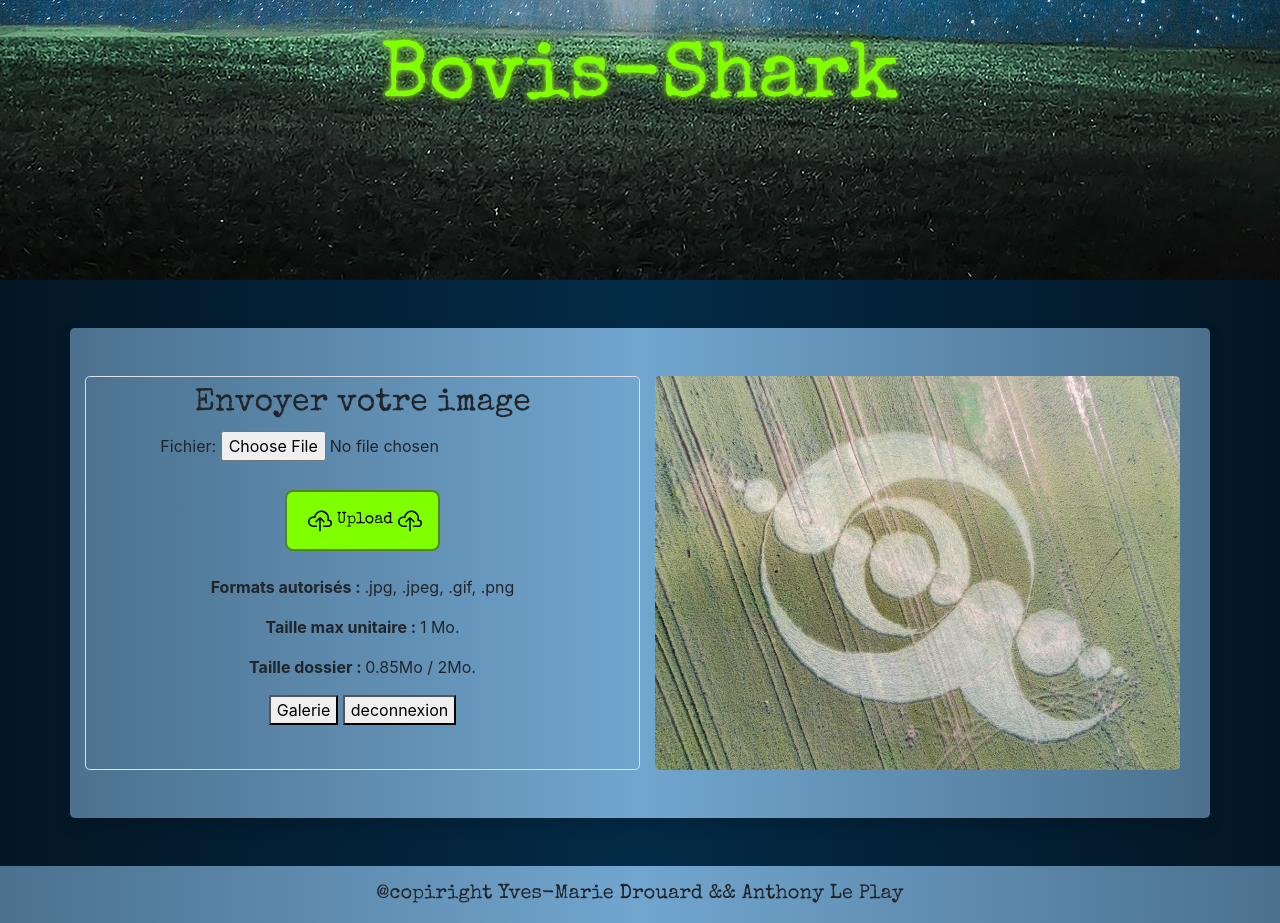
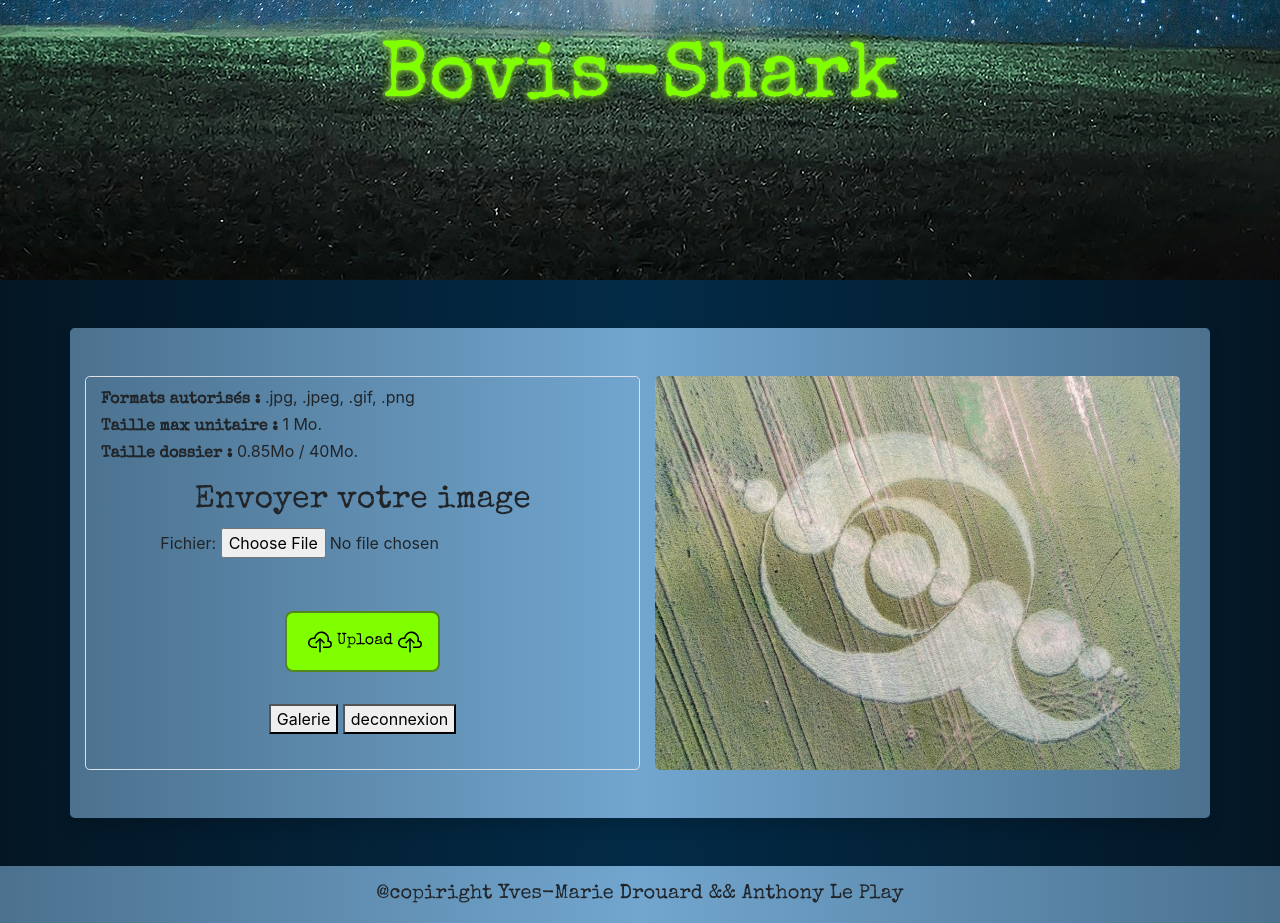
Before and after one commit to yvesmaried/tp-php-upload-img2, a PHP site: page /dashboard.php in a window 1280 px wide. Run offline with PHP 8.4, Linux system fonts and the light colour scheme.

Commit message:
modif page dashboard

```diff
--- a/assets/style.css
+++ b/assets/style.css
@@ -32,7 +32,7 @@
 .preview {
     width: 200px;
     max-height: 200px;
-    display: block;
+    display: inline-block;
 }
 
 .foot {
--- a/dashboard.php
+++ b/dashboard.php
@@ -9,8 +9,7 @@ require_once 'controller\dashboard-controller.php';
 <head>
     <meta charset="UTF-8">
     <meta name="viewport" content="width=device-width, initial-scale=1.0">
-    <link rel="stylesheet" href="https://stackpath.bootstrapcdn.com/bootstrap/4.5.0/css/bootstrap.min.css"
-        integrity="sha384-9aIt2nRpC12Uk9gS9baDl411NQApFmC26EwAOH8WgZl5MYYxFfc+NcPb1dKGj7Sk" crossorigin="anonymous">
+    <link rel="stylesheet" href="https://stackpath.bootstrapcdn.com/bootstrap/4.5.0/css/bootstrap.min.css" integrity="sha384-9aIt2nRpC12Uk9gS9baDl411NQApFmC26EwAOH8WgZl5MYYxFfc+NcPb1dKGj7Sk" crossorigin="anonymous">
     <link href="assets\style.css" rel="stylesheet" type="text/css">
     <link href="https://fonts.googleapis.com/css2?family=Special+Elite&display=swap" rel="stylesheet">
     <link href="img\icon.png" rel="icon">
@@ -36,39 +35,32 @@ require_once 'controller\dashboard-controller.php';
                 <div class="row col-12 my-5 shadow justify-content-center rounded-lg" id="id-workarea">
                     <!------------------------------------------------- COL GAUCHE ------------------------------->
                     <div class="col-12 col-sm-10 col-md-6 border py-2 my-5 rounded-lg text-center">
-                        <div>
-                            <img class="preview" />
-                        </div>
+
+                        <p class="text-left"><b class="typo-specialelite">Formats autorisés : </b>.jpg, .jpeg, .gif, .png<br>
+                            <b class="typo-specialelite">Taille max unitaire : </b><?= round(($maxSize / (1024 * 1024)), 2) ?> Mo.<br>
+                            <b class="typo-specialelite">Taille dossier : </b><?= round((TailleDossier("upload") / (1024 * 1024)), 2) ?>Mo / <?= round(($maxFolderSize / (1024 * 1024)), 2) ?>Mo.</p>
+                        <h2 class="typo-specialelite">Envoyer votre image</h2>
                         <form action="" method="post" enctype="multipart/form-data">
-                            <h2 class="typo-specialelite">Envoyer votre image</h2>
                             <label for="fileUpload">Fichier:</label>
-                            <input type="file" data-preview=".preview" name="photo" id="fileUpload"><br><br>
-                            <button id="uploadImput" class="typo-specialelite" name="submit" type="submit"><img
-                                    href="img\icon.png">
-                                <svg class="bi bi-cloud-upload" width="1.5em" height="1.5em" viewBox="0 0 16 16"
-                                    fill="currentColor" xmlns="http://www.w3.org/2000/svg">
-                                    <path
-                                        d="M4.887 6.2l-.964-.165A2.5 2.5 0 1 0 3.5 11H6v1H3.5a3.5 3.5 0 1 1 .59-6.95 5.002 5.002 0 1 1 9.804 1.98A2.501 2.501 0 0 1 13.5 12H10v-1h3.5a1.5 1.5 0 0 0 .237-2.981L12.7 7.854l.216-1.028a4 4 0 1 0-7.843-1.587l-.185.96z" />
-                                    <path fill-rule="evenodd"
-                                        d="M5 8.854a.5.5 0 0 0 .707 0L8 6.56l2.293 2.293A.5.5 0 1 0 11 8.146L8.354 5.5a.5.5 0 0 0-.708 0L5 8.146a.5.5 0 0 0 0 .708z" />
-                                    <path fill-rule="evenodd"
-                                        d="M8 6a.5.5 0 0 1 .5.5v8a.5.5 0 0 1-1 0v-8A.5.5 0 0 1 8 6z" />
+                            <input type="file" data-preview=".preview" name="photo" id="fileUpload"><br>
+                            <div class="text-center">
+                                <img class="preview">
+                            </div><br>
+                            <button id="uploadImput" class="typo-specialelite" name="submit" type="submit"><img href="img\icon.png">
+                                <svg class="bi bi-cloud-upload" width="1.5em" height="1.5em" viewBox="0 0 16 16" fill="currentColor" xmlns="http://www.w3.org/2000/svg">
+                                    <path d="M4.887 6.2l-.964-.165A2.5 2.5 0 1 0 3.5 11H6v1H3.5a3.5 3.5 0 1 1 .59-6.95 5.002 5.002 0 1 1 9.804 1.98A2.501 2.501 0 0 1 13.5 12H10v-1h3.5a1.5 1.5 0 0 0 .237-2.981L12.7 7.854l.216-1.028a4 4 0 1 0-7.843-1.587l-.185.96z" />
+                                    <path fill-rule="evenodd" d="M5 8.854a.5.5 0 0 0 .707 0L8 6.56l2.293 2.293A.5.5 0 1 0 11 8.146L8.354 5.5a.5.5 0 0 0-.708 0L5 8.146a.5.5 0 0 0 0 .708z" />
+                                    <path fill-rule="evenodd" d="M8 6a.5.5 0 0 1 .5.5v8a.5.5 0 0 1-1 0v-8A.5.5 0 0 1 8 6z" />
                                 </svg>
                                 Upload
-                                <svg class="bi bi-cloud-upload" width="1.5em" height="1.5em" viewBox="0 0 16 16"
-                                    fill="currentColor" xmlns="http://www.w3.org/2000/svg">
-                                    <path
-                                        d="M4.887 6.2l-.964-.165A2.5 2.5 0 1 0 3.5 11H6v1H3.5a3.5 3.5 0 1 1 .59-6.95 5.002 5.002 0 1 1 9.804 1.98A2.501 2.501 0 0 1 13.5 12H10v-1h3.5a1.5 1.5 0 0 0 .237-2.981L12.7 7.854l.216-1.028a4 4 0 1 0-7.843-1.587l-.185.96z" />
-                                    <path fill-rule="evenodd"
-                                        d="M5 8.854a.5.5 0 0 0 .707 0L8 6.56l2.293 2.293A.5.5 0 1 0 11 8.146L8.354 5.5a.5.5 0 0 0-.708 0L5 8.146a.5.5 0 0 0 0 .708z" />
-                                    <path fill-rule="evenodd"
-                                        d="M8 6a.5.5 0 0 1 .5.5v8a.5.5 0 0 1-1 0v-8A.5.5 0 0 1 8 6z" />
+                                <svg class="bi bi-cloud-upload" width="1.5em" height="1.5em" viewBox="0 0 16 16" fill="currentColor" xmlns="http://www.w3.org/2000/svg">
+                                    <path d="M4.887 6.2l-.964-.165A2.5 2.5 0 1 0 3.5 11H6v1H3.5a3.5 3.5 0 1 1 .59-6.95 5.002 5.002 0 1 1 9.804 1.98A2.501 2.501 0 0 1 13.5 12H10v-1h3.5a1.5 1.5 0 0 0 .237-2.981L12.7 7.854l.216-1.028a4 4 0 1 0-7.843-1.587l-.185.96z" />
+                                    <path fill-rule="evenodd" d="M5 8.854a.5.5 0 0 0 .707 0L8 6.56l2.293 2.293A.5.5 0 1 0 11 8.146L8.354 5.5a.5.5 0 0 0-.708 0L5 8.146a.5.5 0 0 0 0 .708z" />
+                                    <path fill-rule="evenodd" d="M8 6a.5.5 0 0 1 .5.5v8a.5.5 0 0 1-1 0v-8A.5.5 0 0 1 8 6z" />
                                 </svg>
                             </button><br><br>
-                            <p><b>Formats autorisés : </b>.jpg, .jpeg, .gif, .png</p>
-                            <p><b>Taille max unitaire : </b><?= round(($maxSize / (1024 * 1024)), 2) ?> Mo.</p>
-                            <p><b>Taille dossier : </b><?= round((TailleDossier("upload") / (1024 * 1024)), 2) ?>Mo / <?= round(($maxFolderSize / (1024 * 1024)), 2) ?>Mo.</p>
                         </form>
+
                         <p id="messageresult" class="typo-specialelite h5"><b><?= $message ?></b></p>
                         <a href="gallery.php"><button type="button">Galerie</button></a> <a href="deconnexion.php"><button type="button">deconnexion</button></a>
                     </div>
@@ -91,14 +83,11 @@ require_once 'controller\dashboard-controller.php';
         </div>
     </footer>
 
-    <script src="https://code.jquery.com/jquery-3.5.1.slim.min.js"
-        integrity="sha384-DfXdz2htPH0lsSSs5nCTpuj/zy4C+OGpamoFVy38MVBnE+IbbVYUew+OrCXaRkfj" crossorigin="anonymous">
+    <script src="https://code.jquery.com/jquery-3.5.1.slim.min.js" integrity="sha384-DfXdz2htPH0lsSSs5nCTpuj/zy4C+OGpamoFVy38MVBnE+IbbVYUew+OrCXaRkfj" crossorigin="anonymous">
     </script>
-    <script src="https://cdn.jsdelivr.net/npm/popper.js@1.16.0/dist/umd/popper.min.js"
-        integrity="sha384-Q6E9RHvbIyZFJoft+2mJbHaEWldlvI9IOYy5n3zV9zzTtmI3UksdQRVvoxMfooAo" crossorigin="anonymous">
+    <script src="https://cdn.jsdelivr.net/npm/popper.js@1.16.0/dist/umd/popper.min.js" integrity="sha384-Q6E9RHvbIyZFJoft+2mJbHaEWldlvI9IOYy5n3zV9zzTtmI3UksdQRVvoxMfooAo" crossorigin="anonymous">
     </script>
-    <script src="https://stackpath.bootstrapcdn.com/bootstrap/4.5.0/js/bootstrap.min.js"
-        integrity="sha384-OgVRvuATP1z7JjHLkuOU7Xw704+h835Lr+6QL9UvYjZE3Ipu6Tp75j7Bh/kR0JKI" crossorigin="anonymous">
+    <script src="https://stackpath.bootstrapcdn.com/bootstrap/4.5.0/js/bootstrap.min.js" integrity="sha384-OgVRvuATP1z7JjHLkuOU7Xw704+h835Lr+6QL9UvYjZE3Ipu6Tp75j7Bh/kR0JKI" crossorigin="anonymous">
     </script>
     <script src="assets/script.js"></script>
 </body>
--- a/my-config.php
+++ b/my-config.php
@@ -2,4 +2,4 @@
 $accountArray = array('guest' => 'soleil123','admin' => 'lapinpgm');
 $message = "";
 $maxSize = 1 * 1024 * 1024;
-$maxFolderSize = 2 * 1024 * 1024;
+$maxFolderSize = 40 * 1024 * 1024;
```
